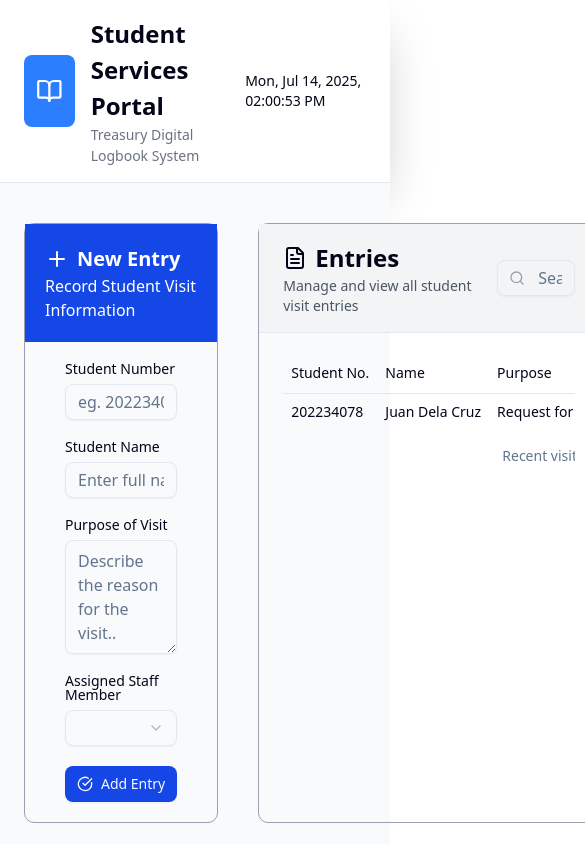
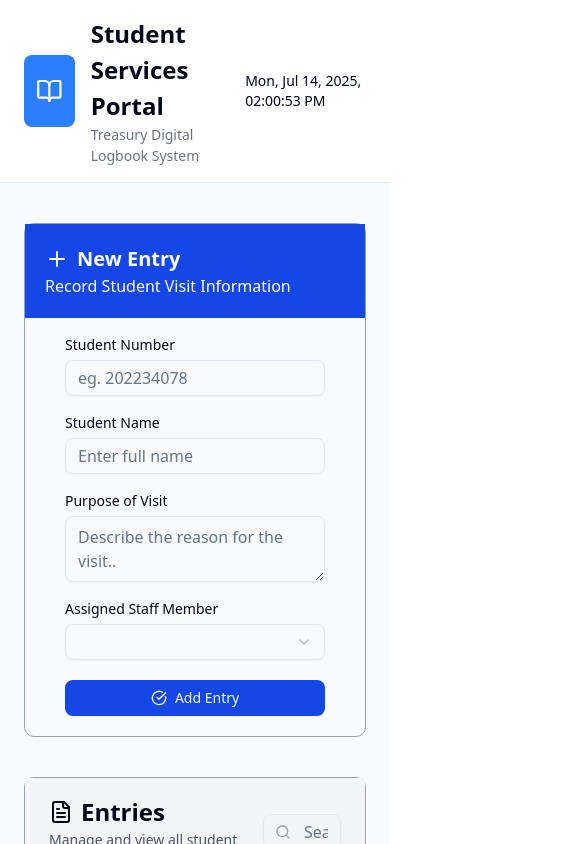
Before and after one commit to DezJukes/treasury-logbook, a React (Vite) app: page / in a window 390 px wide. Shown: the top 844 px of the page, 585 px wide, since content can reach past the window. Built offline with nearby package versions, Linux system fonts and the light colour scheme.

Commit message:
feat: layout responsiveness:

```diff
--- a/src/App.jsx
+++ b/src/App.jsx
@@ -10,7 +10,7 @@ function App() {
       <Toaster position="top-right" richColors />
       <Navbar />
       <main className="min-h-screen flex justify-center items-start bg-gray-50 py-10">
-        <div className="flex gap-10 w-full max-w-7xl px-6">
+        <div className="max-sm:flex-col flex justify-center gap-10 w-full max-w-7xl px-6">
           <SectionInputs />
           <SectionDisplay />
         </div>
```
